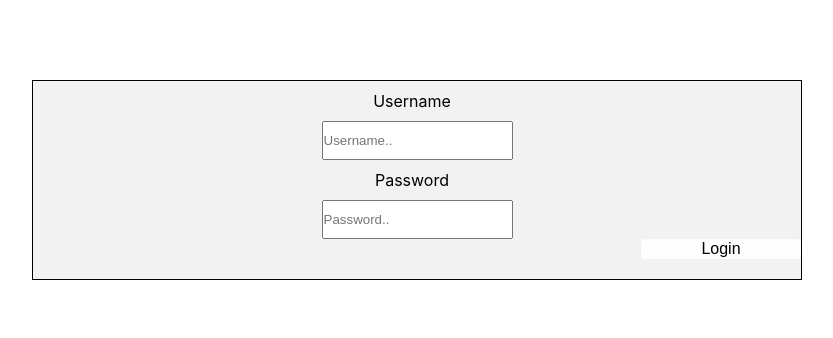
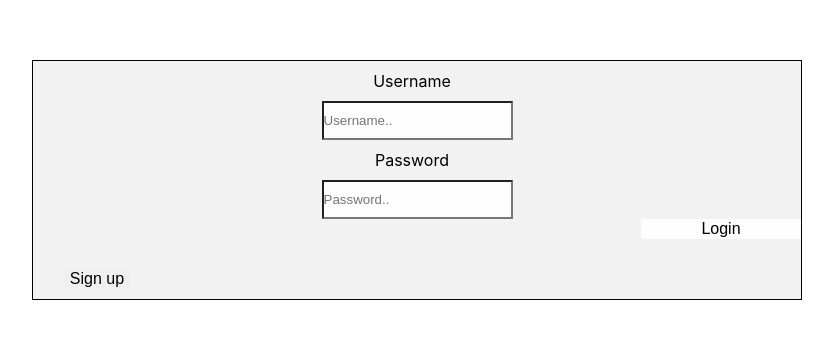
Before and after one commit to diegoguardiola/Milestone-Project-3, a React (Create React App) app in the folder front-end/: page / in a window 1280 px wide. Shown: the part 220-558 px from the top of the page, without its empty margins (223-1056 px from the left). Built offline with nearby package versions, Linux system fonts and the light colour scheme.

Commit message:
Changed the button for signup

```diff
--- a/front-end/src/pages/Home.js
+++ b/front-end/src/pages/Home.js
@@ -19,6 +19,7 @@ export default function Home() {
       </div>
       <button type='submit' className='login'>Login</button>
     </form>
+    <button className='signup'>Sign up</button>
     </div>
   )
 }
--- a/front-end/src/scss/styles.scss
+++ b/front-end/src/scss/styles.scss
@@ -11,6 +11,9 @@
     padding: 10px 10px 10px 0;
     display: inline-block;
   }
+  input{
+    background-color: $whitebackground;
+  }
   .login{
     @include buttoncorners(3px);
     background-color: $whitebackground;
@@ -20,4 +23,9 @@
       background-color: royalblue;
     }
   }
+  .signup{
+    @include buttoncorners (2px);
+    position: relative;
+    right: 20em;
+  }
 }
```
